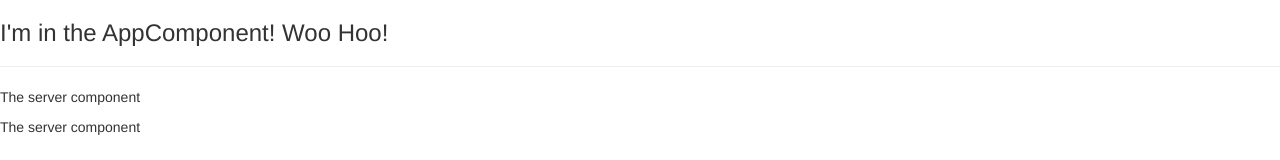
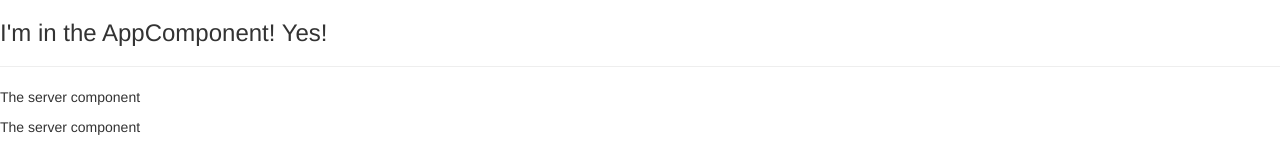
Before and after one commit to MrSharp12/angular-5-training, an Angular app: page / in a window 1280 px wide. Shown: the top 160 px of the page. Built offline with nearby package versions, Linux system fonts and the light colour scheme.

Commit message:
second push

```diff
--- a/src/app/app.component.html
+++ b/src/app/app.component.html
@@ -1,5 +1,5 @@
 <h3>
-    I'm in the AppComponent! Woo Hoo!
+    I'm in the AppComponent! Yes!
 </h3>
 <hr>
 <app-servers></app-servers>
```
